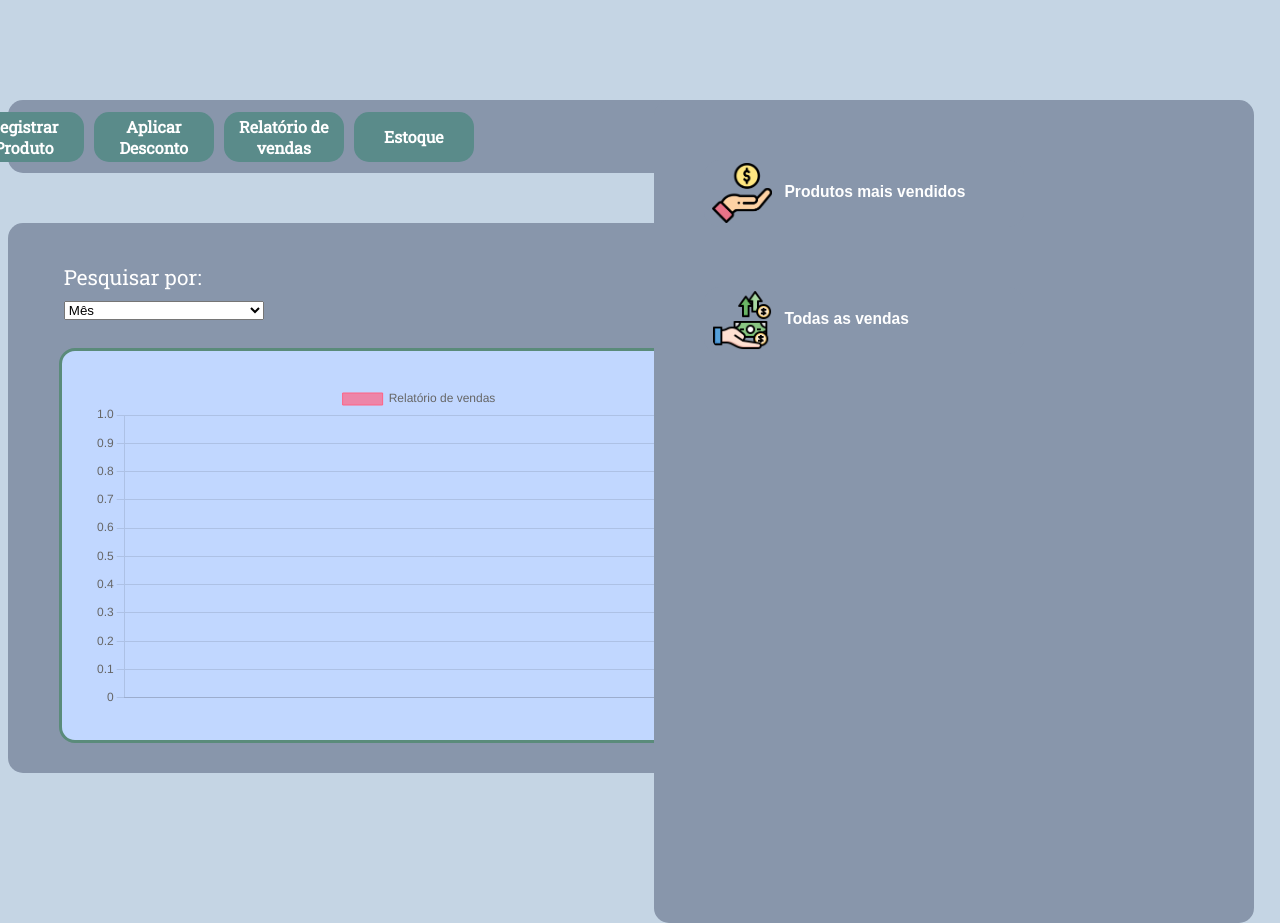
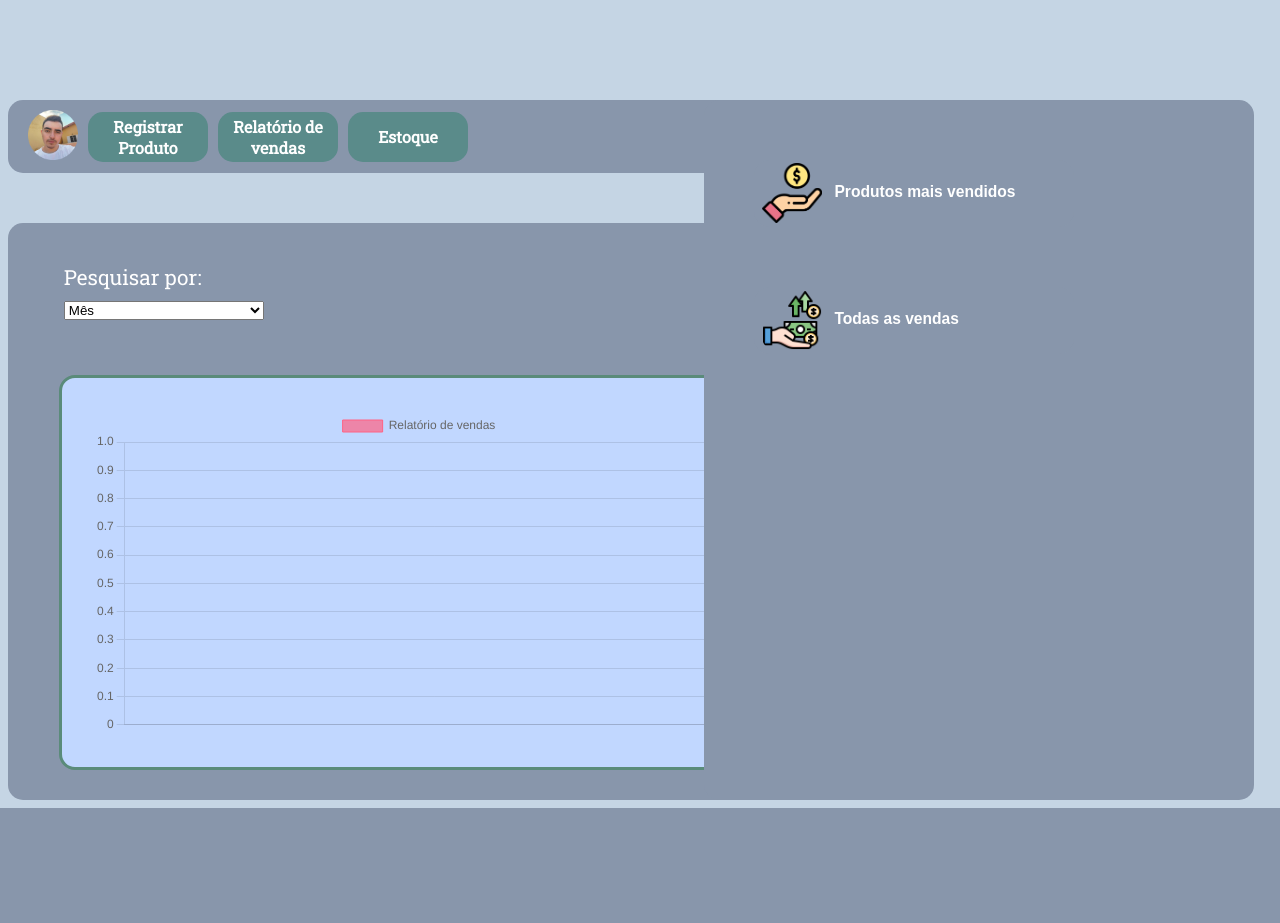
Before and after one commit to MurilloFornazzaCosta/MarketFOV, a PHP site: page /html/relatorio.html in a window 1280 px wide. After the commit the page ends 808 px from the top, so only its background shows below. Run offline with PHP 8.4, Linux system fonts and the light colour scheme; some libraries are stand-ins or nearby versions.

Commit message:
commit da documentação atualizada

```diff
--- a/css/relatorio.css
+++ b/css/relatorio.css
@@ -4,12 +4,12 @@ body {
 }
 .navbar {
     background-color: #8896AB;
-    width: 65%;
+    width: 63.8%;
     height: 73px;
     border-radius: 15px;
-    justify-content: center;
     margin-top: 100px;
     display: flex;
+    padding-left: 20px;
 }
 .navbar img {
     height: 50px;
@@ -47,20 +47,12 @@ body {
 .navbar button:nth-last-child(5) {
     margin-left: 70px;
 }
-.buttons button:last-child:hover {
-    transform: scale(1.09);
-    cursor: pointer;
-    background-color: rgba(199, 29, 29, 0.87);
-}
-.buttons button:last-child {
-    margin-left: 400px;
-    background-color: rgb(233, 39, 39);
-}
+
 .detalhesProduto {
     border-radius: 15px;
     background-color: #8896AB;
     width: 65%;
-    height: 550px;
+    height: 577px;
     margin-top: 50px;
     display: flex;
     flex-direction: column;
@@ -94,8 +86,8 @@ p {
     top: 100px;
     right: 2%;
     background-color: #8896AB;
-    width: 600px;
-    height: 823.35px;
+    width: 550px;
+    height: 700px;
     max-height: 823.35px;
     /* Ajuste a altura conforme necessário */
     overflow: auto;
--- a/html/relatorio.html
+++ b/html/relatorio.html
@@ -12,11 +12,9 @@
     <div class="navbar">
         <img src="/imgs/macedopng.png" alt="placeholder">
         <div class="buttons">
-            <button>Registrar Produto</button>
-            <button>Aplicar Desconto</button>
-            <button>Relatório de vendas</button>
-            <button>Estoque</button>
-            <button>Finalizar caixa</button>
+            <a href="/html/cadastrarProdutos.html"><button id="button">Registrar Produto</button></a>
+            <a href="/html/relatorio.html"><button id="button">Relatório de vendas</button></a>
+            <a href="/html/estoque.html"><button id="button">Estoque</button></a>
         </div>
     </div>
     <main>
--- a/js/mainChart.js
+++ b/js/mainChart.js
@@ -43,6 +43,7 @@ fetchVendas();
 
 
 
+
 document.addEventListener('DOMContentLoaded', function () {
     selectElement.value = 'mes';
     label = ['Janeiro', 'Fevereiro', 'Março', 'Abril', 'Maio', 'Junho', 'Julho', 'Agosto', 'Setembro', 'Outubro', 'Novembro', 'Dezembro'];
@@ -83,7 +84,38 @@ document.addEventListener('DOMContentLoaded', function () {
     });
 });
 let contador = 0;
+
+// Função para agrupar datas por mês
+function agruparPorMes(datas) {
+    const agrupadasPorMes = {};
+
+    datas.forEach(data => {
+        const dateObj = new Date(data);
+        const mes = dateObj.getMonth(); // getMonth retorna o mês (0 para Janeiro, 1 para Fevereiro, etc.)
+
+        // Se o mês ainda não existe no objeto, cria um array para armazenar as datas
+        if (!agrupadasPorMes[mes]) {
+            agrupadasPorMes[mes] = [];
+        }
+
+        // Adiciona a data ao array do respectivo mês
+        agrupadasPorMes[mes].push(data);
+    });
+
+    return agrupadasPorMes;
+}
+
+// Extrai apenas as datas de 'vendas'
+const dataVendas = vendas.map(venda => venda.dataVenda);
+
+// Chama a função e exibe o resultado
+let vendasPorMes = agruparPorMes(datasVendas);
+console.log(vendasPorMes);
+
 selectElement.addEventListener("change", function () {
+
+
+
     // for (let index = 0; index < datasVendas.length; index++) {
 
     //     datasVendas[index] = datasVendas[index - 1];
```
Also changed, not shown: 2 other files.
